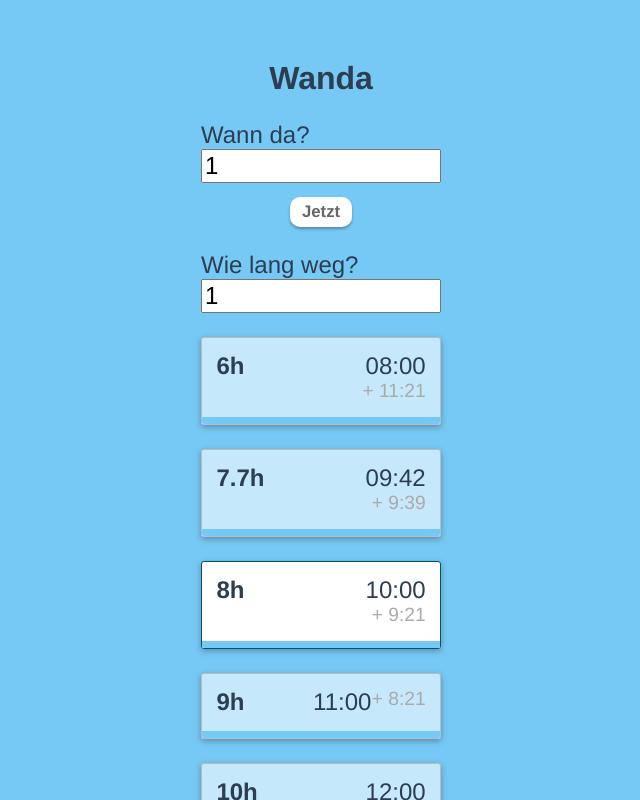
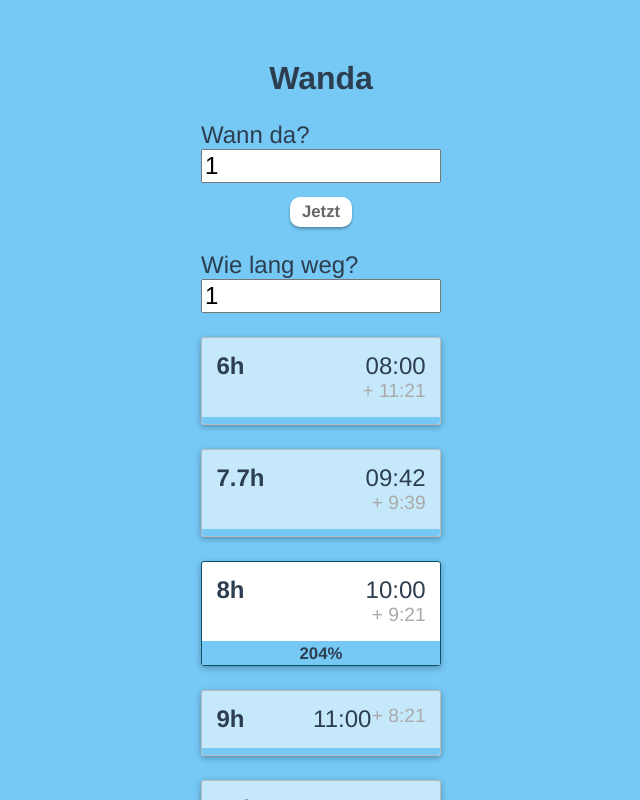
Before and after one commit to flogehring/wanda, a Vue app: page /1/1 in a window 1280 px wide. Shown: the top 800 px of the page, without its empty margins (319-959 px from the left). Built offline with nearby package versions, Linux system fonts and the light colour scheme.

Commit message:
+ progress bars for everyone + keep the percentage visible for the daily target + click to select the daily target + npm updates

```diff
--- a/src/components/ResultRow.vue
+++ b/src/components/ResultRow.vue
@@ -1,5 +1,5 @@
 <template>
-  <li class="result-row row">
+  <li class="result-row row" v-on:click="rowClicked">
     <div class="values">
       <span class="threshold">{{ this.threshold }}h</span>
       <span class="absoluteTime">{{ absoluteTime }}</span>
@@ -31,7 +31,13 @@ export default {
   },
   components: {},
   computed: {},
-  methods: {}
+  methods: {
+    rowClicked(e) {
+      document.querySelector(".row.main").classList.remove("main");
+      var row = e.target.closest(".row");
+      row.classList.add("main");
+    }
+  }
 };
 </script>
 
@@ -42,6 +48,7 @@ export default {
   border: 1px solid #bbbbbb;
   overflow: hidden;
   box-shadow: 0 2px 6px 0px rgba(0, 0, 0, 0.3);
+  cursor: pointer;
 
   &.main {
     background: #fff;
@@ -106,7 +113,8 @@ export default {
     }
   }
 
-  &:hover {
+  &:hover,
+  &.main {
     .progressBar {
       font-size: 1em;
 
```
Also changed, not shown: package.json (+13 -13 lines), 1 other file (tests, documents, lock files or other folders).
